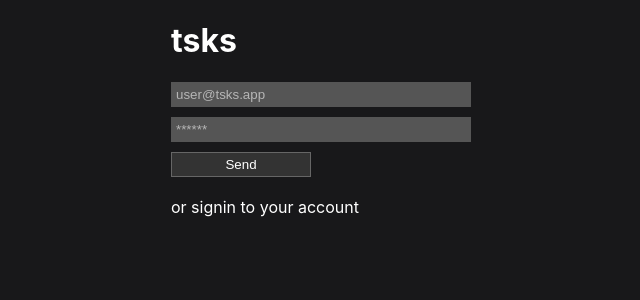
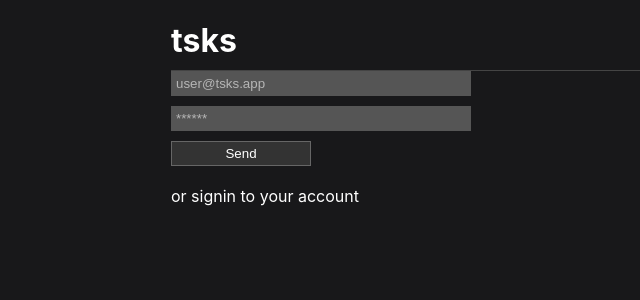
Before and after one commit to luanrv00/tsks, a Next.js app: page /signup in a window 1280 px wide. Shown: the top 300 px of the page, without its empty margins (19-659 px from the left). Built offline with nearby package versions, Linux system fonts and the light colour scheme; no server answers.

Commit message:
refactor: adds header bottom border

```diff
--- a/components/header/index.module.css
+++ b/components/header/index.module.css
@@ -0,0 +1,7 @@
+.header {
+    border-bottom: 1px solid var(--line-color);
+}
+
+.title {
+    margin-bottom: 10px;
+}
--- a/styles/globals.css
+++ b/styles/globals.css
@@ -3,6 +3,7 @@
   --text-color: #fff;
   --subtext-color: #b6b6b6;
   --hover-color: #666;
+  --line-color: #444;
 }
 
 * {
```
